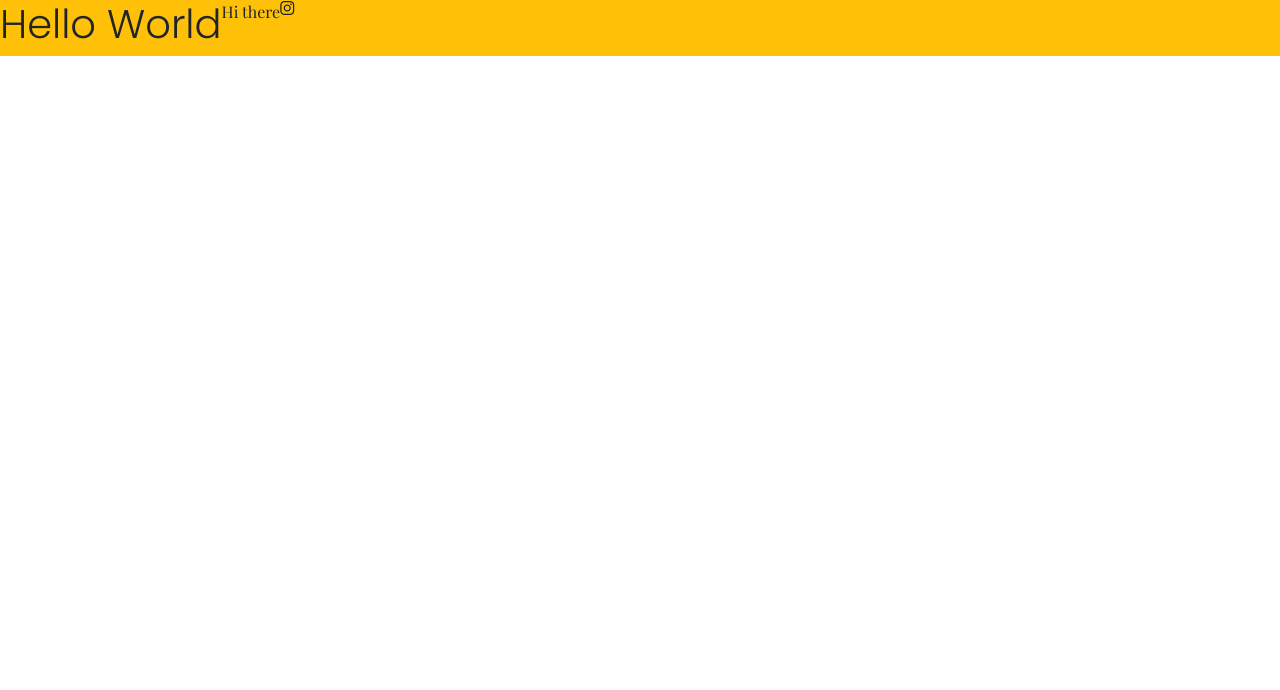
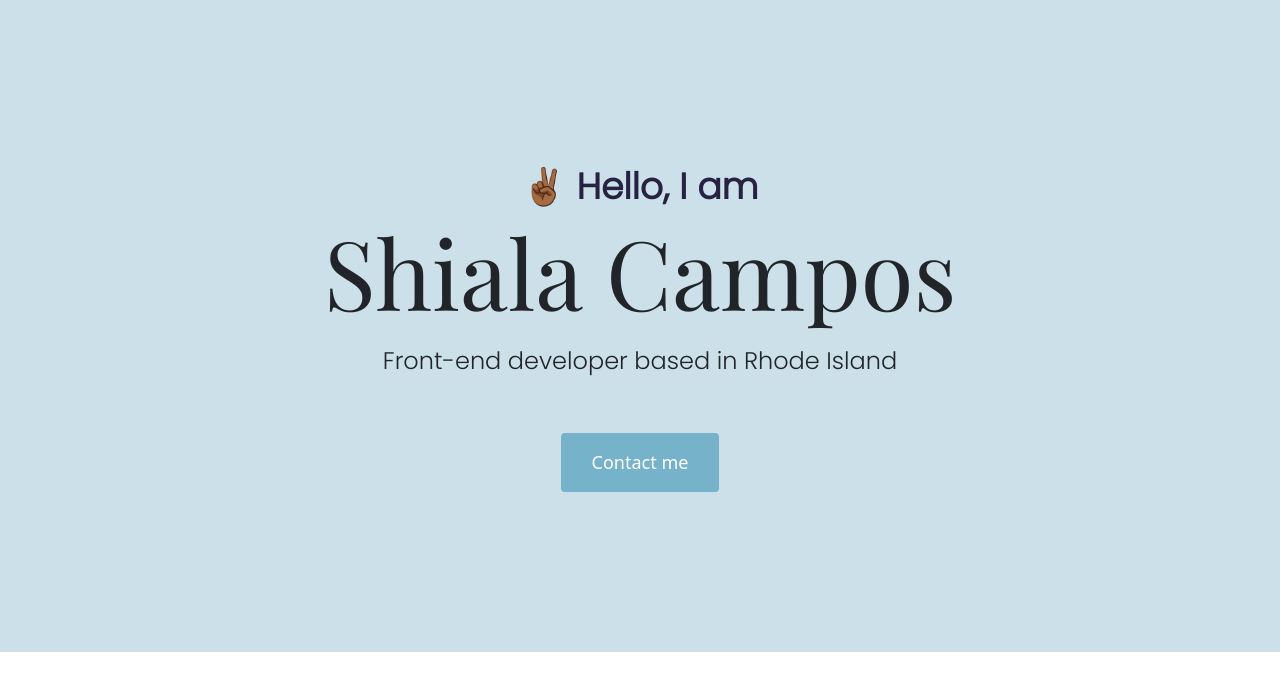
Before and after one commit to shialax/portfolio-project, a plain HTML site: page index.html in a window 1280 px wide. Drawn offline with nearby package versions, Linux system fonts and the light colour scheme.

Commit message:
added content and styling to the hompage

```diff
--- a/index.html
+++ b/index.html
@@ -30,10 +30,22 @@
     <title>Document</title>
   </head>
   <body>
-    <div class="d-flex bg-warning">
-      <h1>Hello World</h1>
-      <p>Hi there</p>
-      <i class="fa-brands fa-instagram"></i>
+    <div class="hero">
+      <p>
+        ✌🏾 Hello, I am
+      </p>
+
+      <h1>
+        Shiala Campos
+      </h1>
+      <h2 class="mb-5">
+        Front-end developer based in Rhode Island
+      </h2>
+      <div>
+        <a href="#" class="btn btn-branding"> Contact me</a>
+      </div>
+
     </div>
+
   </body>
 </html>
--- a/styles/styles.css
+++ b/styles/styles.css
@@ -1,7 +1,52 @@
-h1 {
-  font-family: "Poppins", sans-serif;
+:root {
+  --branding-color: #76b2c9;
+  --secondary-color: #cce0ea;
+  --heading-font-family: "Playfair Display", serif;
+  --default-font-family: "Poppins", sans-serif;
+}
+
+h1,
+h2,
+h3,
+h4,
+h5,
+h6 {
+  font-family: var(--heading-font-family);
 }
 
 p {
-  font-family: "Playfair Display", serif;
+  font-family: var(--default-font-family);
 }
+.hero {
+  background: var(--secondary-color);
+  text-align: center;
+  padding: 160px 0;
+}
+
+.hero p {
+  font-size: 36px;
+  font-weight: bold;
+  margin: 0px;
+  color: #272142;
+
+}
+
+h1 {
+  font-size: 96px;
+}
+
+.hero h2 {
+  font-weight: normal;
+  font-family: "Poppins", sans-serif;
+  font-size: 24px;
+  line-height: 2;
+
+}
+.btn-branding {
+  background: var(--branding-color);
+  border-radius: 4px;
+  color: white;
+  font-size: 18px;
+  line-height: 27px;
+  padding: 15px 30px;
+}
```
